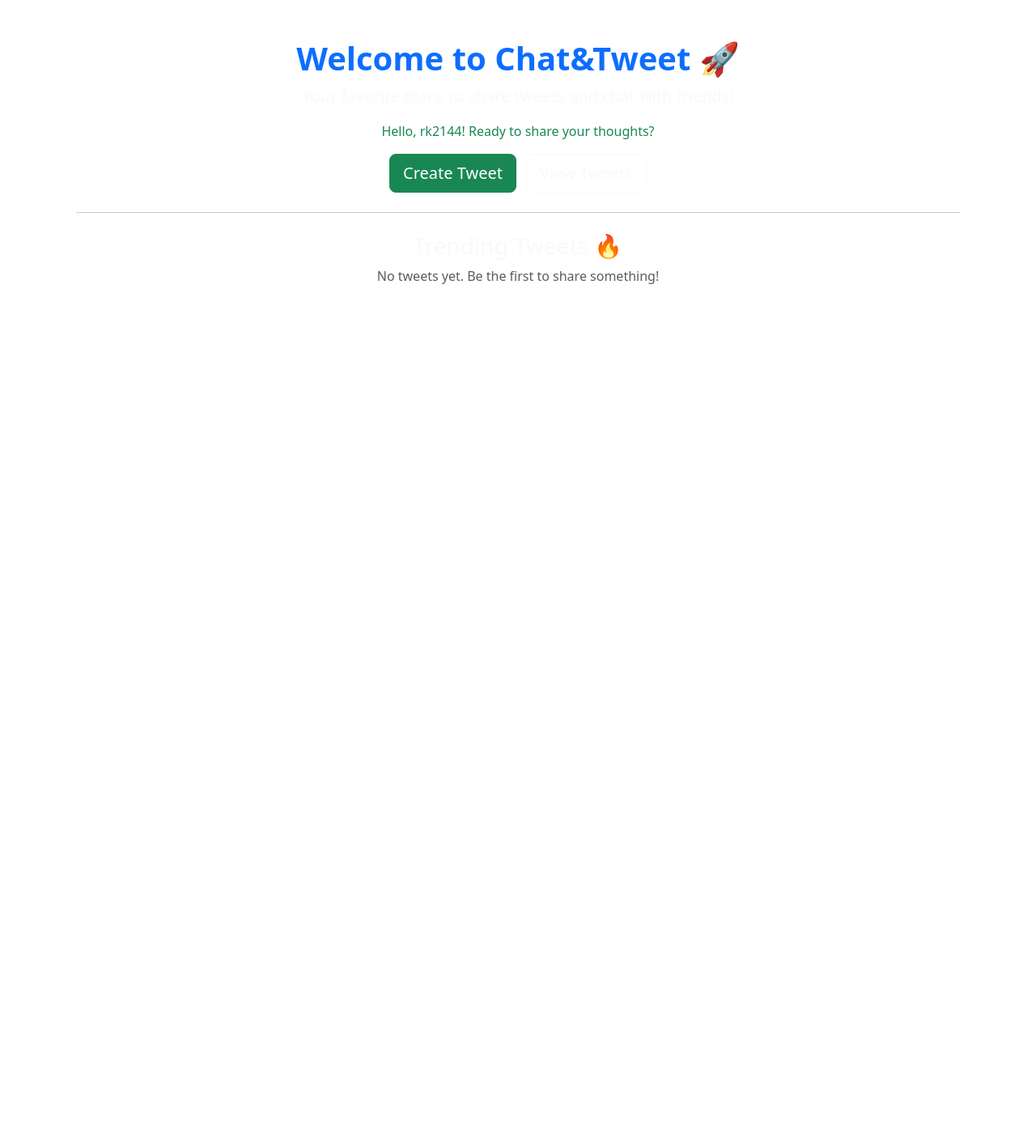
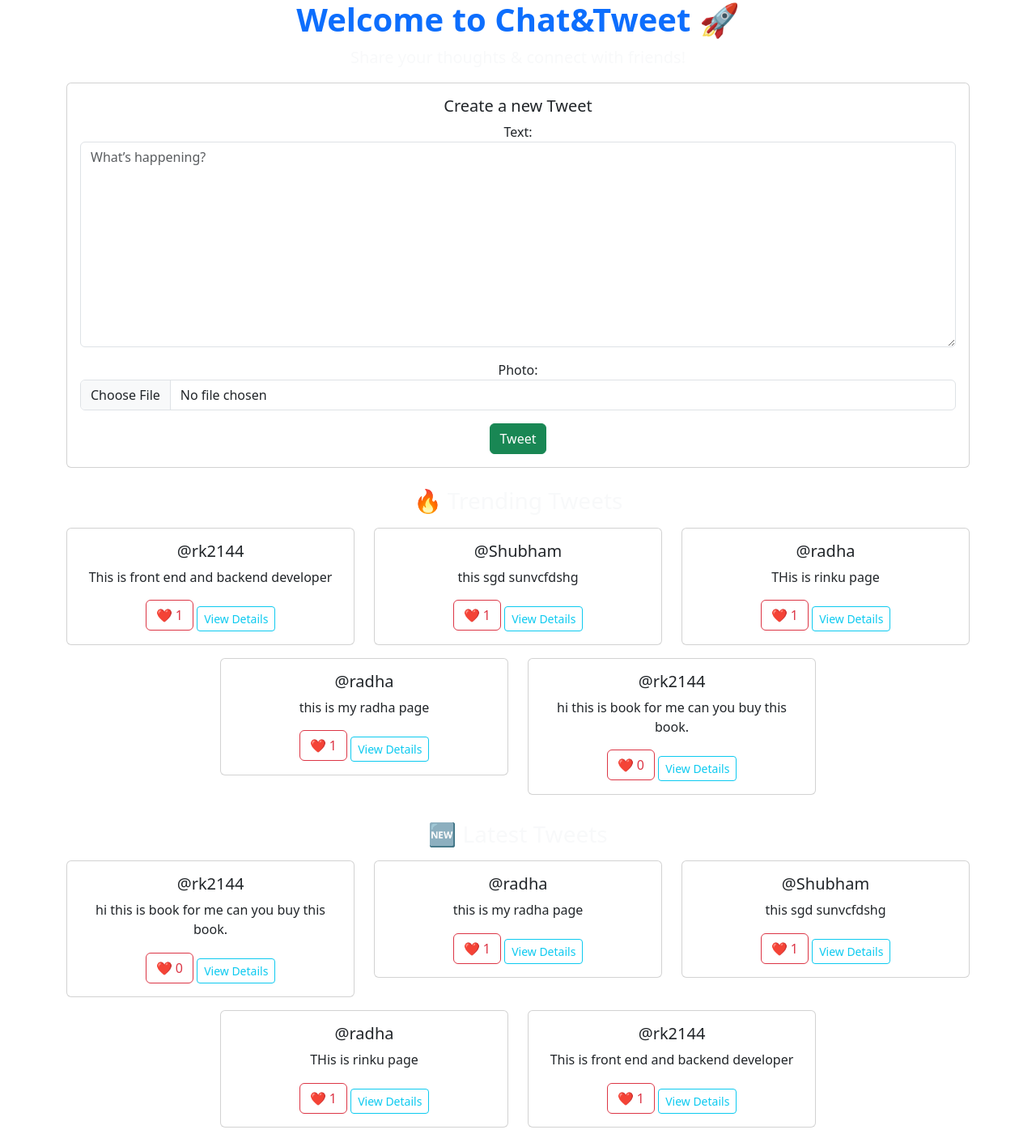
Before and after one commit to rk2144/TweetApp, a Django app: page / in a window 1280 px wide. Shown: the whole page at 81% size. Before the commit the page ends 351 px from the top, so only its background shows below. Run offline with Django 4.2, Linux system fonts and the light colour scheme; a user stored in the database is signed in; data comes from the database, SQL or seed files in the repository; both versions use the stored data as it was after the commit.

Commit message:
update requirements

```diff
--- a/tweet/admin.py
+++ b/tweet/admin.py
@@ -1,4 +1,6 @@
 from django.contrib import admin
-from.models import Tweet
+from .models import Tweet, Comment, Like
+
 admin.site.register(Tweet)
-# Register your models here.
+admin.site.register(Comment)
+admin.site.register(Like)
--- a/tweet/forms.py
+++ b/tweet/forms.py
@@ -1,15 +1,76 @@
 from django import forms
-from .models import Tweet
-from django.contrib.auth.forms import UserCreationForm
+from .models import Tweet, Comment
+from django.contrib.auth.forms import UserCreationForm, AuthenticationForm
 from django.contrib.auth.models import User
+
 
 class TweetForm(forms.ModelForm):
     class Meta:
-        model=Tweet
-        fields=['text','photo']
+        model = Tweet
+        fields = ['text', 'photo']
+        widgets = {
+            'text': forms.Textarea(attrs={
+                'class': 'form-control',
+                'placeholder': 'What’s happening?'
+            }),
+            'photo': forms.ClearableFileInput(attrs={'class': 'form-control'}),
+        }
+
+
+class CommentForm(forms.ModelForm):
+    class Meta:
+        model = Comment
+        fields = ['text']
+        widgets = {
+            'text': forms.Textarea(attrs={
+                'class': 'form-control',
+                'placeholder': 'Write a comment...',
+                'rows': 2,
+            }),
+        }
+
 
 class UserRegistrationForm(UserCreationForm):
-    email=forms.EmailField()
+    email = forms.EmailField(
+        required=True,
+        widget=forms.EmailInput(attrs={"class": "form-control", "placeholder": "Enter email"})
+    )
+
     class Meta:
-        model=User
-        fields=('username','email','password1','password2')
+        model = User
+        fields = ["username", "email", "password1", "password2"]
+
+    def __init__(self, *args, **kwargs):
+        super().__init__(*args, **kwargs)
+
+        self.fields['username'].widget.attrs.update({
+            'class': 'form-control',
+            'placeholder': 'Choose a username'
+        })
+        self.fields['password1'].widget.attrs.update({
+            'class': 'form-control',
+            'placeholder': 'Enter password'
+        })
+        self.fields['password2'].widget.attrs.update({
+            'class': 'form-control',
+            'placeholder': 'Confirm password'
+        })
+
+        # Remove default help_texts
+        for fieldname in self.fields:
+            self.fields[fieldname].help_text = None
+
+
+# ✅ Custom Login Form (Bootstrap styled)
+class UserLoginForm(AuthenticationForm):
+    def __init__(self, *args, **kwargs):
+        super().__init__(*args, **kwargs)
+
+        self.fields['username'].widget.attrs.update({
+            'class': 'form-control',
+            'placeholder': 'Enter your username'
+        })
+        self.fields['password'].widget.attrs.update({
+            'class': 'form-control',
+            'placeholder': 'Enter your password'
+        })
--- a/tweet/templates/home.html
+++ b/tweet/templates/home.html
@@ -1,39 +1,84 @@
-{% extends 'layout.html' %}
+{% extends "layout.html" %}
 
-{% block title %} Home {% endblock %}
+{% block title %}Home{% endblock %}
 
 {% block content %}
-  <div class="container text-center mt-5">
+<div class="text-center">
     <h1 class="fw-bold text-primary">Welcome to Chat&Tweet 🚀</h1>
-      <p class="lead text-light">Your favorite place to share tweets and chat with friends!</p>
+    <p class="lead text-light">Share your thoughts & connect with friends!</p>
 
     {% if user.is_authenticated %}
-          <p class="text-success">Hello, {{ user.username }}! Ready to share your thoughts?</p>
-          <a href="{% url 'tweet_create' %}" class="btn btn-success btn-lg me-2">Create Tweet</a>
-          <a href="{% url 'tweet_list' %}" class="btn btn-outline-light btn-lg">View Tweets</a>
+        <div class="card my-3 p-3">
+            <h5>Create a new Tweet</h5>
+            <form method="post" enctype="multipart/form-data" action="{% url 'tweet_create' %}">
+                {% csrf_token %}
+                {{ form.as_p }}
+                <button class="btn btn-success" type="submit">Tweet</button>
+            </form>
+        </div>
     {% else %}
-          <p class="text-warning">Join now to start tweeting and connecting with others.</p>
-          <a href="{% url 'register' %}" class="btn btn-primary btn-lg me-2">Register</a>
-          <a href="{% url 'login' %}" class="btn btn-outline-light btn-lg">Login</a>
+        <p class="text-warning">Login to create a tweet!</p>
     {% endif %}
 
-      <hr class="my-4">
-
-      <h3 class="text-light">Trending Tweets 🔥</h3>
+    <!-- Trending Tweets -->
+    <h3 class="text-light mt-4">🔥 Trending Tweets</h3>
     <div class="row justify-content-center">
-          {% for tweet in tweets|slice:":3" %}
+        {% for tweet in trending_tweets %}
         <div class="col-md-4">
-                  <div class="card bg-dark text-white my-2">
+            <div class="card my-2">
                 <div class="card-body">
                     <h5 class="card-title">@{{ tweet.user.username }}</h5>
-                          <p class="card-text">{{ tweet.content|truncatechars:100 }}</p>
-                          <a href="{% url 'tweet_list' %}" class="btn btn-outline-info btn-sm">Read More</a>
+                    <p class="card-text">{{ tweet.text|truncatechars:100 }}</p>
+                    <button class="btn btn-outline-danger like-btn" data-tweet-id="{{ tweet.id }}">
+                        ❤️ <span class="likes-count">{{ tweet.total_likes }}</span>
+                    </button>
+                    <a href="{% url 'tweet_detail' tweet.id %}" class="btn btn-outline-info btn-sm mt-2">View Details</a>
                 </div>
             </div>
         </div>
         {% empty %}
-              <p class="text-muted">No tweets yet. Be the first to share something!</p>
+        <p class="text-muted">No trending tweets yet.</p>
+        {% endfor %}
+    </div>
+
+    <!-- Latest Tweets -->
+    <h3 class="text-light mt-4">🆕 Latest Tweets</h3>
+    <div class="row justify-content-center">
+        {% for tweet in latest_tweets %}
+        <div class="col-md-4">
+            <div class="card my-2">
+                <div class="card-body">
+                    <h5 class="card-title">@{{ tweet.user.username }}</h5>
+                    <p class="card-text">{{ tweet.text|truncatechars:100 }}</p>
+                    <button class="btn btn-outline-danger like-btn" data-tweet-id="{{ tweet.id }}">
+                        ❤️ <span class="likes-count">{{ tweet.total_likes }}</span>
+                    </button>
+                    <a href="{% url 'tweet_detail' tweet.id %}" class="btn btn-outline-info btn-sm mt-2">View Details</a>
+                </div>
+            </div>
+        </div>
+        {% empty %}
+        <p class="text-muted">No tweets yet.</p>
         {% endfor %}
     </div>
 </div>
 {% endblock %}
+
+{% block scripts %}
+<script>
+$(document).ready(function(){
+    $('.like-btn').click(function(){
+        let btn = $(this);
+        let tweetId = btn.data('tweet-id');
+        $.ajax({
+            url: '/' + tweetId + '/like_ajax/',
+            type: 'POST',
+            data: {'csrfmiddlewaretoken': '{{ csrf_token }}'},
+            success: function(response){
+                btn.find('.likes-count').text(response.likes_count);
+            }
+        });
+    });
+});
+</script>
+{% endblock %}
--- a/tweet/urls.py
+++ b/tweet/urls.py
@@ -1,11 +1,18 @@
 from django.urls import path
 from . import views
+from .views import CustomLoginView
 
 urlpatterns = [
     path('', views.home, name='home'),
     path('tweets/', views.tweet_list, name='tweet_list'),
+    path('tweet/', views.tweet_list),
+    path('<int:tweet_id>/', views.tweet_detail, name='tweet_detail'),
     path('create/', views.tweet_create, name='tweet_create'),
     path('<int:tweet_id>/edit/', views.tweet_edit, name='tweet_edit'),
     path('<int:tweet_id>/delete/', views.tweet_delete, name='tweet_delete'),
     path('register/', views.register, name='register'),
+    path('<int:tweet_id>/like_ajax/', views.like_tweet_ajax, name='like_tweet_ajax'),
+
+    # ✅ New login URL
+    path('login/', CustomLoginView.as_view(), name='login'),
 ]
--- a/tweet/views.py
+++ b/tweet/views.py
@@ -1,14 +1,68 @@
-from django.shortcuts import render, get_object_or_404, redirect
+from django.shortcuts import render, redirect, get_object_or_404
+from django.contrib.auth.decorators import login_required
 from django.contrib.auth import login, authenticate
-from django.contrib.auth.decorators import login_required
-from .models import Tweet
-from .forms import TweetForm, UserRegistrationForm
+from django.http import JsonResponse
+from django.db.models import Count
+from .models import Tweet, Comment, Like
+from .forms import TweetForm, CommentForm, UserRegistrationForm,UserLoginForm
+
+from django.contrib.auth.views import LoginView
+
+
+class CustomLoginView(LoginView):
+    template_name = "registration/login.html"
+    authentication_form = UserLoginForm
+
+
+
+
 def home(request):
-    return render(request, 'home.html')
+    latest_tweets = Tweet.objects.all().order_by('-created_at')[:5]
+    trending_tweets = Tweet.objects.annotate(like_count=Count('likes')).order_by('-like_count')[:5]
+    top_users = Tweet.objects.values('user__username').annotate(tweet_count=Count('id')).order_by('-tweet_count')[:5]
+
+    if request.user.is_authenticated:
+        if request.method == 'POST':
+            form = TweetForm(request.POST, request.FILES)
+            if form.is_valid():
+                tweet = form.save(commit=False)
+                tweet.user = request.user
+                tweet.save()
+                return redirect('home')
+        else:
+            form = TweetForm()
+    else:
+        form = None
+
+    context = {
+        'latest_tweets': latest_tweets,
+        'trending_tweets': trending_tweets,
+        'top_users': top_users,
+        'form': form
+    }
+    return render(request, 'home.html', context)
 
 def tweet_list(request):
-    tweets = Tweet.objects.all().order_by("-created_at")  # Newest first
+    tweets = Tweet.objects.all().order_by("-created_at")
     return render(request, "tweet_list.html", {"tweets": tweets})
+
+def tweet_detail(request, tweet_id):
+    tweet = get_object_or_404(Tweet, pk=tweet_id)
+    comments = tweet.comments.all().order_by('-created_at')
+    if request.user.is_authenticated:
+        if request.method == 'POST':
+            form = CommentForm(request.POST)
+            if form.is_valid():
+                comment = form.save(commit=False)
+                comment.user = request.user
+                comment.tweet = tweet
+                comment.save()
+                return redirect('tweet_detail', tweet_id=tweet.id)
+        else:
+            form = CommentForm()
+    else:
+        form = None
+    return render(request, "tweet_detail.html", {"tweet": tweet, "comments": comments, "form": form})
 
 @login_required
 def tweet_create(request):
@@ -45,6 +99,14 @@ def tweet_delete(request, tweet_id):
         return redirect("tweet_list")
     return render(request, "tweet_confirm_delete.html", {"tweet": tweet})
 
+@login_required
+def like_tweet_ajax(request, tweet_id):
+    tweet = get_object_or_404(Tweet, id=tweet_id)
+    like, created = Like.objects.get_or_create(user=request.user, tweet=tweet)
+    if not created:
+        like.delete()
+    return JsonResponse({'likes_count': tweet.total_likes()})
+
 def register(request):
     if request.method == "POST":
         form = UserRegistrationForm(request.POST)
@@ -56,7 +118,7 @@ def register(request):
             authenticated_user = authenticate(username=user.username, password=form.cleaned_data["password1"])
             if authenticated_user:
                 login(request, authenticated_user)
-                return redirect("tweet_list")
+                return redirect("home")
     else:
         form = UserRegistrationForm()
 
```
Also changed, not shown: tweet/models.py (+28 -6 lines), tweet/templates/layout.html (+15 -8 lines), tweet/templates/registration/logged_out.html (+10 -7 lines), tweet/templates/registration/login.html (+22 -4 lines), tweet/templates/registration/register.html (+48 -13 lines), tweet/templates/tweet_detail.html (added, +50 -0 lines), tweet/templates/tweet_list.html (+35 -14 lines), db.sqlite3, media/photo/WhatsApp_Image_2023-05-07_at_9.55.38_AM.jpeg (added), tweet/migrations/0002_alter_tweet_photo_comment.py (added), tweet/migrations/0003_like.py (added), tweet/migrations/0004_remove_like_created_at_alter_tweet_photo.py (added), 3 other files. Lines whose indentation alone changed are shown as unchanged.
